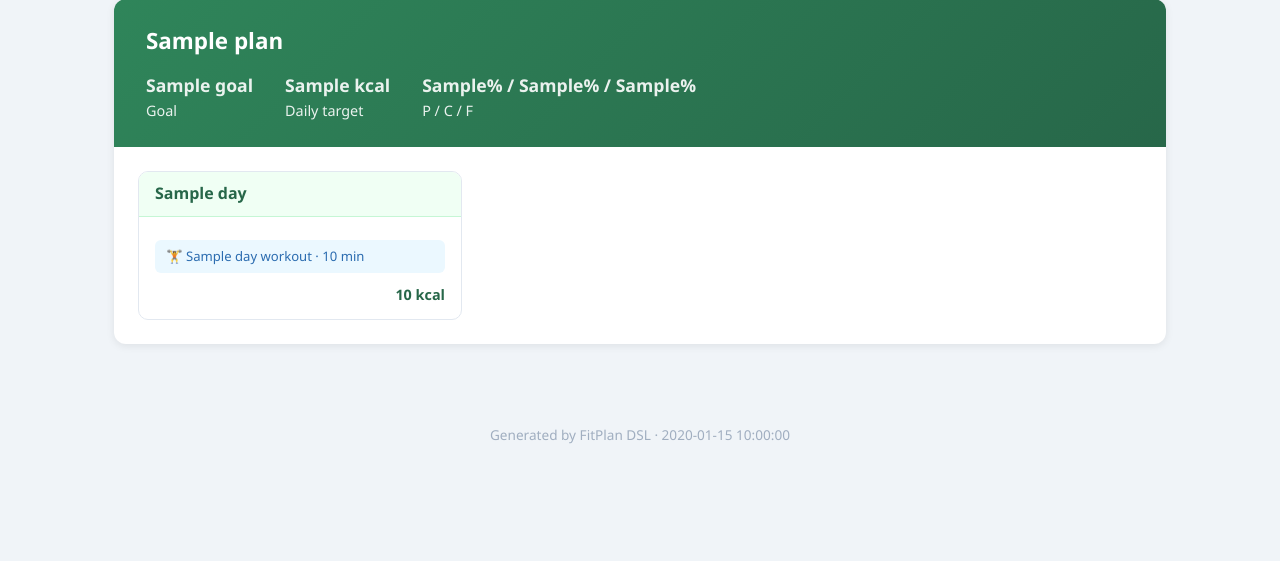
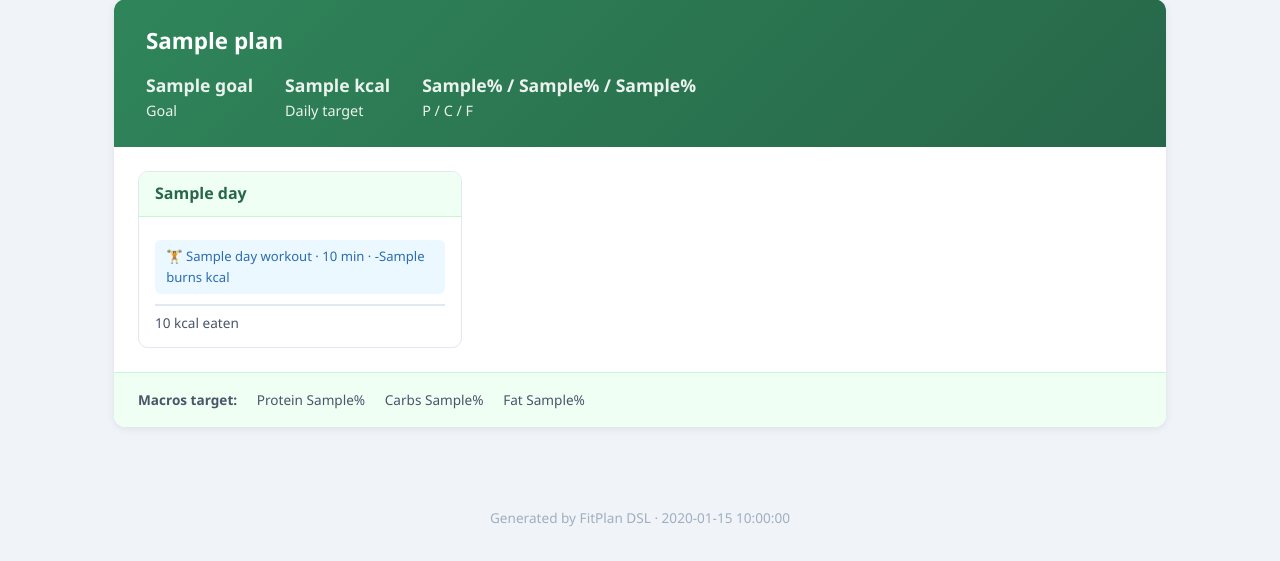
Before and after one commit to AnjaMaksimovic/FitPlan, a Python web app: template fitplan/templates/fitplan.html in a window 1280 px wide. Shown: the part 873-1434 px from the top of the page. Before the commit the page ends 1317 px from the top, so only its background shows below. Run offline with Jinja, Linux system fonts and the light colour scheme; the template is opened without the code that fills it: most values are stand-ins (such as "Sample title", 1, 10 or a date in 2020).

Commit message:
HTML and MD generators — show net calories after workout burn
- HTML: day cards show eaten / burned / net kcal
- MD: Total row shows eaten / net kcal
- Difference from target calculated from net calories
- Added generated output files to .gitignore

```diff
--- a/fitplan/generators/md_generator.py
+++ b/fitplan/generators/md_generator.py
@@ -115,6 +115,8 @@ def md_generator(metamodel, model, output_path, overwrite, debug, **kwargs):
             day_workouts = get_workouts_for_day(workouts, day)
 
             lines.append(f'#### {day}\n')
+            workout_burns = sum(w.burns if w.burns else 0 for w in day_workouts)
+            net_kcal = day_kcal - workout_burns
             meal_table = ['| Meal | Recipe | Calories |', '|---|---|---|']
             for meal_type in ['breakfast', 'lunch', 'dinner', 'snack']:
                 if meal_type in day_plan:
@@ -123,7 +125,7 @@ def md_generator(metamodel, model, output_path, overwrite, debug, **kwargs):
                     kcal = calc_nutrition_for_recipe(recipe, custom_ingredients, servings)['calories']
                     emoji = {'breakfast': '🌅', 'lunch': '☀️', 'dinner': '🌙', 'snack': '🍎'}[meal_type]
                     meal_table.append(f'| {emoji} {meal_type.capitalize()} | {recipe.name} | {kcal:.0f} kcal |')
-            meal_table.append(f'| **Total** | | **{day_kcal:.0f} kcal** |')
+            meal_table.append(f'| **Total** | | **{day_kcal:.0f} eaten / {net_kcal:.0f} net** |')
             lines.extend(meal_table)
             lines.append('')
 
@@ -134,7 +136,7 @@ def md_generator(metamodel, model, output_path, overwrite, debug, **kwargs):
                     lines.append(f'**Workout:** {emoji} {w.name} · {w.duration} min · {w.intensity}{burns}')
                 lines.append('')
 
-            diff = day_kcal - plan.target_calories
+            diff = net_kcal - plan.target_calories
             diff_str = f'+{diff:.0f}' if diff > 0 else f'{diff:.0f}'
             status = '✅' if abs(diff) <= plan.target_calories * 0.1 else ('⬆️' if diff > 0 else '⬇️')
             lines.append(f'> {status} Difference from target: {diff_str} kcal\n')
--- a/fitplan/templates/fitplan.html
+++ b/fitplan/templates/fitplan.html
@@ -8,7 +8,6 @@
     * { box-sizing: border-box; margin: 0; padding: 0; }
     body { font-family: 'Segoe UI', Tahoma, Geneva, Verdana, sans-serif; background: #f0f4f8; color: #2d3748; line-height: 1.6; }
 
-    /* Header & Navigation */
     header { background: linear-gradient(135deg, #38a169, #2f855a); color: white; padding: 2rem; text-align: center; }
     header h1 { font-size: 2.2rem; margin-bottom: 0.3rem; }
     header p { opacity: 0.85; font-size: 1rem; }
@@ -28,13 +27,11 @@
     .recipe-meta { display: flex; gap: 1rem; font-size: 0.85rem; opacity: 0.9; }
     .recipe-body { padding: 1.2rem 1.5rem; }
 
-    /* Nutrition Summary */
     .nutrition-summary { display: grid; grid-template-columns: repeat(4, 1fr); gap: 0.5rem; margin-bottom: 1rem; }
     .nut-box { background: #f0fff4; border: 1px solid #c6f6d5; border-radius: 8px; padding: 0.5rem; text-align: center; }
     .nut-box .value { font-size: 1.1rem; font-weight: 700; color: #276749; }
     .nut-box .label { font-size: 0.7rem; color: #718096; text-transform: uppercase; }
 
-    /* Ingredients & Steps */
     .ingredients-list { margin-bottom: 1rem; }
     .ingredients-list h4, .steps-list h4 { color: #2f855a; margin-bottom: 0.5rem; font-size: 0.95rem; }
     .ingredients-list ul { list-style: none; }
@@ -44,7 +41,6 @@
     .step-desc { font-size: 0.88rem; }
     .step-meta { font-size: 0.78rem; color: #718096; margin-top: 0.1rem; }
 
-    /* Tags */
     .tags { display: flex; flex-wrap: wrap; gap: 0.4rem; margin-top: 1rem; }
     .tag { background: #ebf8ff; color: #2b6cb0; border-radius: 20px; padding: 0.2rem 0.7rem; font-size: 0.75rem; }
 
@@ -64,7 +60,11 @@
     .meal-row { display: flex; justify-content: space-between; align-items: center; padding: 0.3rem 0; border-bottom: 1px solid #f7fafc; font-size: 0.88rem; }
     .meal-type { color: #718096; font-size: 0.78rem; text-transform: uppercase; font-weight: 600; }
     .workout-row { margin-top: 0.6rem; background: #ebf8ff; border-radius: 6px; padding: 0.4rem 0.7rem; font-size: 0.82rem; color: #2b6cb0; }
-    .day-total { margin-top: 0.6rem; text-align: right; font-weight: 700; color: #276749; font-size: 0.9rem; }
+    .day-total { margin-top: 0.6rem; padding-top: 0.4rem; border-top: 2px solid #e2e8f0; font-size: 0.85rem; color: #4a5568; }
+    .day-total .net { font-weight: 700; color: #276749; font-size: 0.95rem; }
+    .day-total .burned { color: #e53e3e; font-size: 0.82rem; }
+
+    .plan-footer { padding: 1rem 1.5rem; background: #f0fff4; border-top: 1px solid #c6f6d5; font-size: 0.85rem; color: #4a5568; }
 
     footer { text-align: center; padding: 2rem; color: #a0aec0; font-size: 0.85rem; margin-top: 3rem; }
 </style>
@@ -150,7 +150,7 @@
             </div>
         </div>
         <div class="days-grid">
-        {% for day, day_plan, day_nutrition, day_workouts in day_details %}
+        {% for day, day_plan, day_nutrition, day_workouts, workout_burns, net_kcal in day_details %}
             <div class="day-card">
                 <div class="day-header">{{ day }}</div>
                 <div class="day-body">
@@ -165,12 +165,24 @@
                     {% endif %}
                     {% endfor %}
                     {% for w in day_workouts %}
-                    <div class="workout-row">🏋️ {{ w.name }} · {{ w.duration }} min</div>
+                    <div class="workout-row">🏋️ {{ w.name }} · {{ w.duration }} min · -{{ w.burns if w.burns else '~' }} kcal</div>
                     {% endfor %}
-                    <div class="day-total">{{ day_nutrition.calories | round(0) | int }} kcal</div>
+                    <div class="day-total">
+                        {{ day_nutrition.calories | round(0) | int }} kcal eaten
+                        {% if workout_burns > 0 %}
+                        <span class="burned"> · -{{ workout_burns }} burned</span>
+                        <br><span class="net">→ {{ net_kcal | round(0) | int }} kcal net</span>
+                        {% endif %}
+                    </div>
                 </div>
             </div>
         {% endfor %}
+        </div>
+        <div class="plan-footer">
+            <strong>Macros target:</strong>
+            <span style="margin-left: 1rem;">Protein {{ plan.protein_pct }}%</span>
+            <span style="margin-left: 1rem;">Carbs {{ plan.carbs_pct }}%</span>
+            <span style="margin-left: 1rem;">Fat {{ plan.fat_pct }}%</span>
         </div>
     </div>
     {% endfor %}
```
Also changed, not shown: fitplan/generators/html_generator.py (+6 -1 lines), 1 other file.
